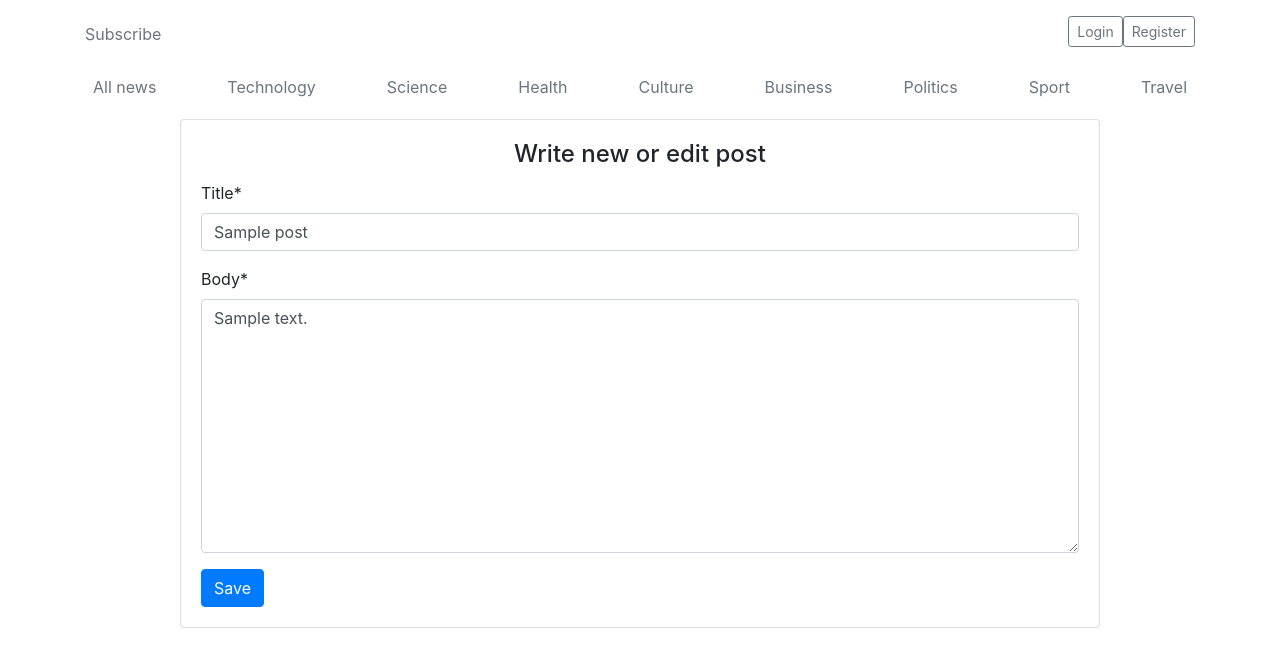
After one commit to MorhaliukOL/TopNews, a Django app: page /post/update/1 in a window 1280 px wide. The commit adds this page. Shown: the top 667 px of the page. Run offline with Django 3.2, Linux system fonts and the light colour scheme; tables that the repository leaves empty hold one stand-in row (values such as "Sample post"); some libraries are stand-ins or nearby versions.

Commit message:
CRUD operation for posts added

```diff
--- a/posts/models.py
+++ b/posts/models.py
@@ -1,5 +1,6 @@
 from django.db import models
 from django.conf import settings
+from django.urls import reverse
 from ckeditor_uploader.fields import RichTextUploadingField
 
 
@@ -12,3 +13,6 @@ class Post(models.Model):
 
     def __str__(self):
         return self.title
+
+    def get_absolute_url(self):
+        return reverse('post_detail', kwargs={'pk': self.pk})
--- /dev/null
+++ b/posts/templates/posts/create_post.html
@@ -0,0 +1,18 @@
+{%  extends 'base.html' %}
+{% load crispy_forms_tags %}
+
+{% block content %}
+    <div  class="row justify-content-center">
+        <div  class="col-10">
+            <div class="card card-body">
+                <h4 class="card-title text-center">Write new or edit post</h4>
+                <form method="post">
+                    {% csrf_token %}
+                    {{ form.media }}
+                    {{ form|crispy }}
+                    <button class="btn btn-primary btn-outline" type="submit">Save</button>
+                </form>
+            </div>
+        </div>
+    </div>
+{% endblock %}
--- /dev/null
+++ b/posts/urls.py
@@ -0,0 +1,12 @@
+from django.urls import path
+from .views import (PostCreateView, PostDetailView, PostUpdateView,
+                    PostListView, PostDeleteView)
+
+
+urlpatterns = [
+    path('create/', PostCreateView.as_view(), name='post_create'),
+    path('detail/<int:pk>', PostDetailView.as_view(), name='post_detail'),
+    path('update/<int:pk>', PostUpdateView.as_view(), name='post_update'),
+    path('all/', PostListView.as_view(), name='post_list'),
+    path('delete/<int:pk>', PostDeleteView.as_view(), name='post_delete'),
+]
--- a/posts/views.py
+++ b/posts/views.py
@@ -1,3 +1,49 @@
-from django.shortcuts import render
+from django.urls import reverse, reverse_lazy
+from django.contrib.auth.mixins import LoginRequiredMixin
+from django.views.generic import (CreateView, DetailView, UpdateView,
+                                  ListView, DeleteView)
 
-# Create your views here.
+from .models import Post
+
+
+class PostCreateView(LoginRequiredMixin, CreateView):
+
+    model = Post
+    template_name = 'posts/create_post.html'
+    fields = ['title', 'body']
+
+    def form_valid(self, form):
+        form.instance.author = self.request.user
+        return super().form_valid(form)
+
+    def get_success_url(self):
+        return reverse('post_detail', args=[Post.objects.last().pk])
+
+
+class PostDetailView(DetailView):
+    model = Post
+    context_object_name = 'post'
+    template_name = 'posts/detail_post.html'
+
+
+class PostUpdateView(UpdateView):
+    model = Post
+    template_name = 'posts/create_post.html'
+    fields = ['title', 'body']
+
+    def get_success_url(self):
+        return reverse('post_detail', args=[self.kwargs['pk']])
+
+
+class PostListView(ListView):
+    model = Post
+    context_object_name = 'posts'
+    template_name = 'posts/list_of_posts.html'
+    ordering = ['-created']
+
+
+class PostDeleteView(DeleteView):
+    model = Post
+    context_object_name = 'post'
+    template_name = 'posts/confirm_delete_post.html'
+    success_url = reverse_lazy('post_list')
--- a/top_news/urls.py
+++ b/top_news/urls.py
@@ -22,5 +22,6 @@ from django.conf import settings
 urlpatterns = [
     path('admin/', admin.site.urls),
     path('', include('users.urls')),
+    path('post/', include('posts.urls')),
     path('ckeditor', include('ckeditor_uploader.urls')),
 ] + static(settings.MEDIA_URL, document_root=settings.MEDIA_ROOT)
--- a/users/templates/base.html
+++ b/users/templates/base.html
@@ -40,7 +40,7 @@
 
   <div class="nav-scroller py-1 mb-2">
     <nav class="nav d-flex justify-content-between">
-      <a class="p-2 text-muted" href="#">All news</a>
+      <a class="p-2 text-muted" href="{% url 'post_list' %}">All news</a>
       <a class="p-2 text-muted" href="#">Technology</a>
       <a class="p-2 text-muted" href="#">Science</a>
       <a class="p-2 text-muted" href="#">Health</a>
```
Also changed, not shown: posts/templates/posts/confirm_delete_post.html (added, +9 -0 lines), posts/templates/posts/detail_post.html (added, +15 -0 lines), posts/templates/posts/list_of_posts.html (added, +14 -0 lines).
